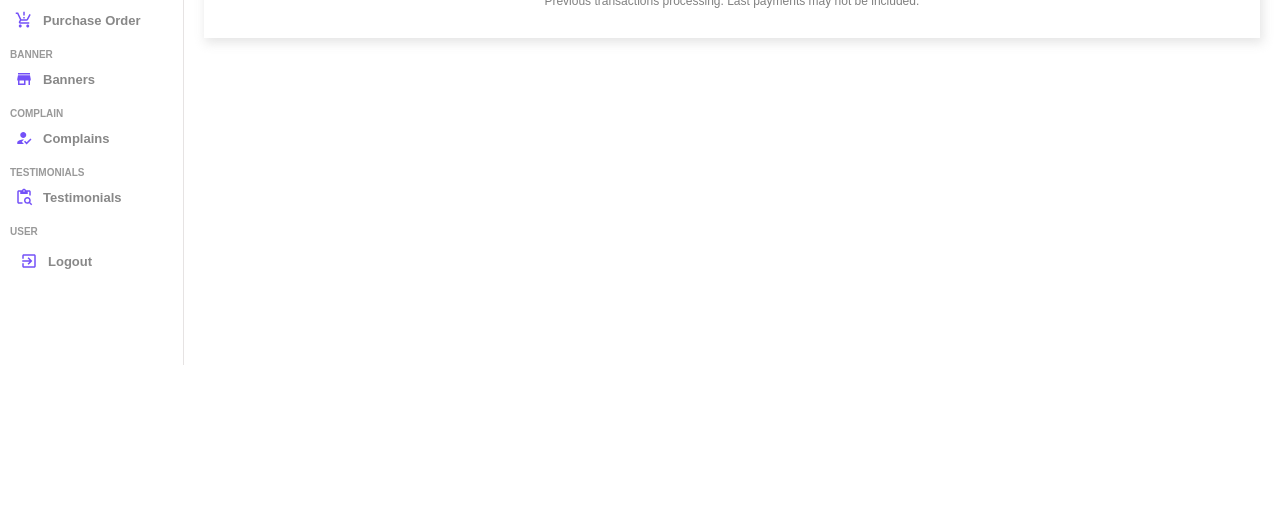
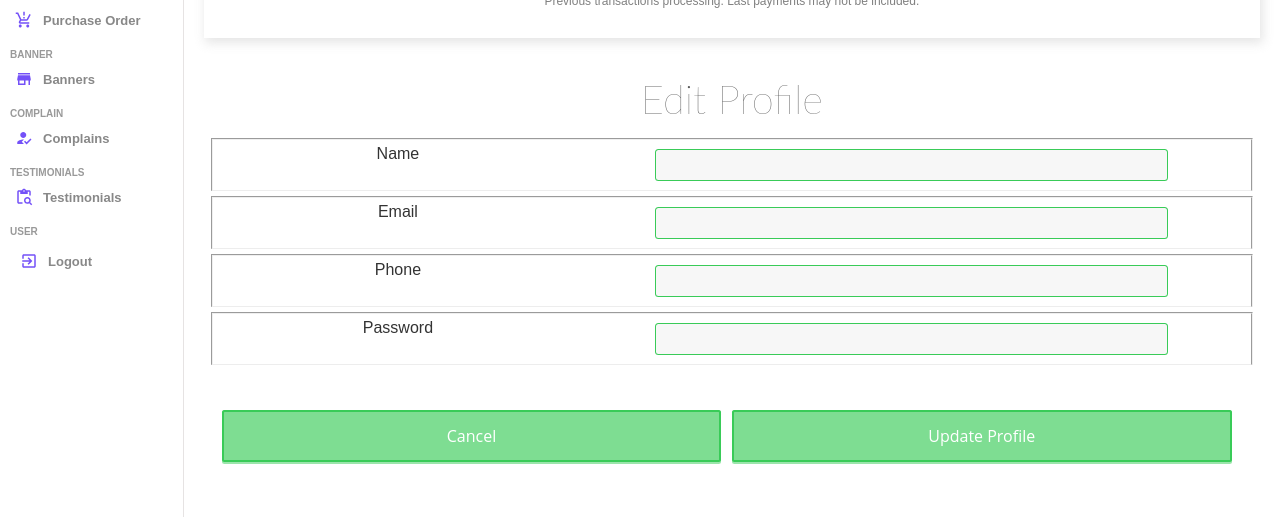
Before and after one commit to Githubpradeep23/Gym-admin-pannel, a React (Create React App) app: page /home in a window 1280 px wide. Shown: the part 435-952 px from the top of the page. Before the commit the page ends 800 px from the top, so only its background shows below. Built offline with nearby package versions, Linux system fonts and the light colour scheme; no server answers.

Commit message:
changes made to the project

```diff
--- a/package.json
+++ b/package.json
@@ -33,7 +33,6 @@
     "web-vitals": "^2.1.4"
   },
 
-
   "scripts": {
     "dev": "react-scripts start",
     "start": "serve -s build",
--- a/src/pages/Profile.jsx
+++ b/src/pages/Profile.jsx
@@ -1,60 +1,118 @@
+import axios from 'axios';
+import { useEffect,useState } from 'react';
+import './profile.css';
+
 const Profile = () => {
 
-    const submitHandle=(e)=>{
-        e.preventDefault();
-        alert(true);
+    const [name, setName] = useState("");
+    const [email, setEmail] = useState("");
+    const [phone, setPhone] = useState("");
+    const [password, setPassword] = useState("");
+
+    useEffect(() => {
+        // console.log(routeLocation.state.gym);
+        getProfile();
+
+    }, []);
+
+    const getProfile=async()=>{
+        const res=await axios.get('https://gymapibackend.herokuapp.com/api/v1/getAdminUserProfile');
+        console.log('data',res)
+        setEmail(res.data.AdminData[0].email);
+        setName(res.data.AdminData[0].name);
+        setPassword(res.data.AdminData[0].password);
+        setPhone(res.data.AdminData[0].phoneNumber);
     }
-    return (
+
+    const handleForm = async (data) => {
+        event.preventDefault();
+        var data = new FormData();
+        data.append("name", name);
+        data.append("email", email);
+        data.append("phoneNumber", phone);
+        data.append("password", password);
+        // data.append("expireAt", expireAt);
+
+        var config = {
+          method: "post",
+          url: "https://gymapibackend.herokuapp.com/api/v1/adminUpdateProfile",
+          headers: { "Content-Type": "multipart/form-data" },
+          data: data,
+        };
+
+        axios(config)
+          .then(function (response) {
+            console.log(JSON.stringify(response.data));
+            window.alert("Profile Updated Successfully")
+            // navigate('/coupan')
+          })
+          .catch(function (error) {
+            window.alert("error")
+            // console.log(error);
+          });
+      };
 
 
-        <div className="container">
-            <div className="row gutters">
-                <div className="col-xl-12 col-lg-12 col-md-12 col-sm-12 col-12">
-                    <div className="card h-100">
-                        <div className="card-body">
-                            <form onSubmit={submitHandle}>
-                                <div className="row gutters">
-                                    <div className="col-xl-12 col-lg-12 col-md-12 col-sm-12 col-12">
-                                        <h6 className="mb-2 text-primary">Profile Details</h6>
+
+    // const submitHandle = (e) => {
+    //     e.preventDefault();
+    //     alert(true);
+    // }
+    return (
+        <>
+
+            <div className="wrapper">
+                <div className="profiless">
+                    <div className="content">
+                        <h1>Edit Profile</h1>
+                        <form onSubmit={handleForm} >
+
+                            <fieldset>
+                                <div className="grid-35">
+                                    <label htmlFor="fname">Name</label>
                                 </div>
-                                    <div className="col-xl-6 col-lg-6 col-md-6 col-sm-6 col-12">
-                                        <div className="form-group">
-                                            <label for="fullName">Full Name</label>
-                                            <input type="text" className="form-control" id="fullName" placeholder="Enter full name" required />
+                                <div className="grid-65">
+                                    <input type="text" className='input' id="fname" tabIndex="1" value={name} required onChange={(e) => setName(e.target.value)} />
                                 </div>
+                            </fieldset>
+                            <fieldset>
+                                <div className="grid-35">
+                                    <label htmlFor="lname">Email</label>
                                 </div>
-                                    <div className="col-xl-6 col-lg-6 col-md-6 col-sm-6 col-12">
-                                        <div className="form-group">
-                                            <label for="eMail">Email</label>
-                                            <input type="email" className="form-control" id="eMail" placeholder="Enter email ID" required />
+                                <div className="grid-65">
+                                    <input type="email" className='input' id="lname" tabIndex="2" value={email} required onChange={(e) => setEmail(e.target.value)} />
                                 </div>
+                            </fieldset>
+                            <fieldset>
+                                <div className="grid-35">
+                                    <label htmlFor="lname">Phone</label>
                                 </div>
-                                    <div className="col-xl-6 col-lg-6 col-md-6 col-sm-6 col-12">
-                                        <div className="form-group">
-                                            <label for="phone">Phone</label>
-                                            <input type="text" className="form-control" id="phone" placeholder="Enter phone number" required />
+                                <div className="grid-65">
+                                    <input type="number" className='input' id="lname" tabIndex="2" value={phone} required onChange={(e) => setPhone(e.target.value)} />
                                 </div>
+                            </fieldset>
+
+                            <fieldset>
+                                <div className="grid-35">
+                                    <label htmlFor="lname">Password</label>
                                 </div>
-                                    <div className="col-xl-6 col-lg-6 col-md-6 col-sm-6 col-12">
-                                        <div className="form-group">
-                                            <label for="website">Password</label>
-                                            <input type="text" className="form-control" id="website" placeholder="Password" required />
+                                <div className="grid-65">
+                                    <input type="text" className='input' id="lname" tabIndex="2" value={password} required onChange={(e) => setPassword(e.target.value)} />
                                 </div>
-                                    </div>
-                                </div>
-                                <div className="row gutters">
-                                    <div className="col-xl-12 col-lg-12 col-md-12 col-sm-12 col-12">
-                                        <div className="text-right">
-                                            <button type="submit" id="submit" name="submit" className="btn btn-primary">Update Profile</button>
-                                        </div>
-                                    </div>
-                                </div>
+                            </fieldset>
+
+
+
+                            {/* <fieldset> */}
+                            <input type="button"  className="Btn cancel input" value="Cancel" />
+                            <input type="submit" className="Btn input" value="Update Profile" />
+                            {/* </fieldset> */}
+
                         </form>
                     </div>
                 </div>
             </div>
-            </div>
-        </div>
+        </>
     )
 }
 
--- a/src/pages/home/Home.jsx
+++ b/src/pages/home/Home.jsx
@@ -28,7 +28,7 @@ const Home = () => {
           <Table />
         </div> */}
 
-        {/* <Profile/> */}
+        <Profile/>
 
 
       </div>
--- /dev/null
+++ b/src/pages/profile.css
@@ -0,0 +1,455 @@
+/* @import url(https://fonts.googleapis.com/css?family=Lato:100,300,400,700);
+@import url(https://fonts.googleapis.com/css?family=Montez); */
+
+
+.profile,.content{
+  -webkit-transition: 0.5s ease;
+  -moz-transition: 0.5s ease;
+    transition: 0.5s ease;
+}
+.profile{
+  position: absolute;
+  top: 100px;
+  bottom: auto;
+  left: 0;
+  right: 0;
+  min-height: 100%;
+  height: auto;
+  width: 75%;
+  margin: 20px auto;
+  margin-bottom: 100px;
+  background-color: #fff;
+  border-top: 5px solid #39cb58;
+  border-radius: 0 0 5px 5px;
+  box-shadow: 0 2.5px 5px #ccc;
+}
+.content{
+  /* position: absolute; */
+  min-height: 100%;
+  height: 100%;
+  width: 95%;
+  margin: 2.5% auto;
+  left: 0;
+  right: 0;
+  top: 0;
+  bottom: 0;
+  /*border: 1px solid #eee;*/
+  /*background-color: yellow;*/
+  overflow: hidden;
+}
+.short-info{
+  position: relative;
+  min-height: 100px;
+  height: auto;
+  width: 97.5%;
+  margin: 1.5% auto;
+  /*background-color: #f5f5f5;*/
+  background-color: #fff;
+  background-color: #f2ecee;
+  /*border-top: 2px solid #39cb58;*/
+  border-radius: 2.5px;
+  /*box-shadow: inset 0 -1.5px #ddd;*/
+}
+.details{
+  width: 97.5%;
+  /*background-color: red;*/
+  margin: 2.5px auto;
+}
+.tab-heads{
+  color: #777;
+  margin: 0 2.5px;
+}
+.tabs{
+  height: 200px;
+  width: 97.5%;
+  margin: 0 auto;
+  /* border-top: 2.5px solid #39cb58; */
+  background-color: #f2ecee;
+  border-radius: 2.5px;
+  /* background-color: #f3f3f3; */
+}
+span.fa-envelope{
+  position: absolute;
+  top: 22%;
+  left: 56%;
+  color: #39cb58;
+}
+span.photo{
+  position: relative;
+  height: 80px;
+  width: 80px;
+  border-radius: 5px;
+  margin: 10px 0 2.5px;
+  display: block;
+  top: 10%;
+  left: 10%;
+  overflow: hidden;
+  background: #ddd url("https://www.adtechnology.co.uk/images/UGM-default-user.png");
+  background-size: 100%;
+  border-radius: 100%;
+  border: 2px solid #ddd;
+}
+span.photo:after{
+  content: " Add Profile Pic ";
+  text-align: center;
+  position: absolute;
+  left: 0;
+  z-index: 2;
+  padding: 35% 0 65%;
+  height: 0;
+  width: 100%;
+  opacity: 0;
+  color: #222;
+  background-color: rgba(0,0,0,0.25);
+  background-size: 100%;
+  transition: 0.35s ease-in-out;
+  overflow: hidden;
+  border-radius: 100%;
+}
+span.photo:hover:after{
+  bottom: 0;
+  opacity: 1;
+  color: #fff;
+}
+/*  */
+
+span.name,span.links > h3,h4{
+  font-family: Lato;
+  /*font-weight: 200;*/
+}
+span.name{
+  position: absolute;
+  top: 20%;
+  left: 25%;
+  color: #555;
+  font-size: 18px;
+}
+/* label{
+  color: #555;
+  line-height: 2.1em;
+  margin-left: 10px;
+}
+label[for="avatar"]{
+  line-height: 120px;
+} */
+.btn{
+  /* position: absolute; */
+  top: 45%;
+  left: 25%;
+  /* color: #fff; */
+  /* background-color: rgba(57,203,88,0.65); */
+  background-color: #ddd;
+  padding: 10px 15px;
+  border-radius: 3px;
+  box-shadow: inset 0 0 0 2px #39cb58,
+              0 2px 0 0 rgba(57,203,88,0.5);
+  cursor: pointer;
+  transition: 0.5s ease;
+}
+span.btn:hover{
+  opacity: 1;
+  color: #fff;
+  background-color: rgba(57,203,88,1);
+  /* background-color: #39cb58; */
+}
+.profile:hover .btn{
+    opacity: 1;
+}
+.short-info span h3,h4{
+  display: inline-block;
+  margin: 0;
+}
+
+div.circles{
+  width: 100%;
+  margin: 0 auto;
+}
+span.fa-users{
+  color: #777;
+  margin-left: 1px;
+  margin: 7px 7px 2.5px;
+}
+span.fa-users:after{
+  content: "Circles";
+  font-family: Lato;
+  margin-left: 3px;
+  color: #777;
+}
+.myCircle{
+  height: 200px;
+  width: 97.5%;
+  margin: 0 auto;
+  background-color: #f2ecee;
+  border-radius: 2.5px;
+}
+
+/*Circles Styles
+=========================*/
+.myCircle #tabs ul li:nth-child(1){
+  margin: 0;
+  padding: 0px 5px 10px;
+  /*margin-top: 5px;*/
+  background-color: white;
+  border-radius: 0 0 0 30px;
+}
+.myCircle #tabs ul li:nth-child(2){
+  margin-left: -3px;
+  padding: 0 5px 10px;
+  border-radius: 0 0 30px 0;
+  background-color: white;
+}
+.myCircle #tabs .active{
+  border-bottom: none;
+  padding-left: 10px;
+}
+.myCircle #tabs{
+  padding: 0;
+  margin: 0;
+}
+.fa-twitter,.fa-facebook,.fa-github{
+  height: 20px;
+  width: 20px;
+  text-align: center;
+  line-height: 20px;
+  padding: 2.5px;
+  margin-left: -15px;
+}
+
+/*.input Fields Styles
+=========================*/
+fieldset textarea,.input{
+  font-family: Open Sans;
+  font-size: 15px;
+  color: #333;
+  background-color: #f7f7f7;
+  box-shadow: 0 0 0 1px #39cb58;
+  padding: 5px;
+  width: 75%;
+  margin: 5px auto;
+  border: 0;
+  border-radius: 2.5px;
+  outline: 0;
+  transition: 0.3s ease;
+}
+fieldset textarea{
+  min-height: 40px;
+  max-height: 60px;
+}
+fieldset textarea:hover,.input:hover{
+  box-shadow: 0 0 0 1px #39cb58;
+  background-color: #fff;
+}
+fieldset textarea:focus,.input:focus{
+  box-shadow: 0 0 0 1px #39cb58,
+              inset 0 2px 5px -1px rgba(0,0,0,0.25);
+}
+
+.grid-35{
+  width: 35%;
+  float: left;
+  font-weight: 500;
+  color: #333;
+  /* text-align: left; */
+}
+.grid-65{
+  position: relative;
+  width: 65%;
+  float: right;
+  font-family: Source Sans Pro;
+  font-weight: 300;
+  font-size: 17px;
+}
+#tabs-1 div,#tabs-2 div,#tabs-3 div{
+  border-bottom: 1px solid #ddd;
+}
+
+/*Tabs Styles
+=========================*/
+#tabs {
+  width: 97.5%;
+  margin: 0 auto;
+  position: relative;
+  -webkit-transition: all 0.5s ease;
+  -moz-transition: all 0.5s ease;
+    transition: all 0.5s ease;
+}
+#tabs-1,#tabs-2,#tabs-3{
+  width: 95%;
+  margin: 0 auto;
+  /*margin-top: 5px;*/
+  padding: 5px 10px;
+  line-height: 1.3em;
+  padding-bottom: 10px;
+  font-family: Open Sans;
+  background-color: #f2ecee;
+  border-radius: 0 2.5px 2.5px 2.5px;
+  -webkit-transition: all 0.5s ease;
+  -moz-transition: all 0.5s ease;
+  transition: all 0.5s ease;
+}
+#tabs ul{
+  margin: 0 auto;
+  padding: 0;
+}
+#tabs ul li{
+  display: inline-block;
+  margin: 0;
+  padding: 0 7px;
+  width: 65px;
+  text-align: center;
+  padding-bottom: 5px;
+  -webkit-transition: all 0.5s ease;
+  -moz-transition: all 0.5s ease;
+     transition: all 0.5s ease;
+}
+#tabs ul li a{
+  outline: 0;
+  text-decoration: none;
+  padding: 0 3px 0 0;
+  /* background-color: #222; */
+  font-family: Open Sans;
+  margin: 0;
+  -webkit-transition: all 0.5s ease;
+  -moz-transition: all 0.5s ease;
+     transition: all 0.5s ease;
+}
+
+.ui-state-hover{
+  border-bottom: 2.5px solid #aaa;
+}
+.ui-state-active{
+  color: #38cc85;
+  border-bottom: 2.5px solid #39cb58;
+}
+
+/* #CLEARFIX HACK
+=========================*/
+.clear:after{
+  content: " ";
+  display: table;
+  clear: both;
+}
+
+/* Edit View
+======================*/
+.content h1{
+  text-align: center;
+  color: #555;
+  font-family: Lato;
+  font-size: 40px;
+  font-weight: 200;
+  margin: 5px auto 15px auto;
+}
+select{
+  width: 80%;
+  padding: 7px 10px;
+  background-color: #f5f5f5;
+  border: 1px solid #39cb58;
+  border-radius: 2.5px;
+  outline: 0;
+}
+select option{
+  padding: 5px;
+}
+fieldset{
+  text-align: center;
+  /* background-color: rgba(0,0,0,0.01); */
+  margin-bottom: 5px;
+  padding: 5px;
+  box-sizing: border-box;
+  border-bottom: 1px solid rgba(0,0,0,0.07);
+}
+/* fieldset:last-child{
+  border-bottom: none;
+} */
+.input.Btn{
+  width: 48%;
+  float: left;
+  display: block;
+  margin: 40px auto;
+  margin-left: 1%;
+  padding: 15px 0;
+  font-size: 16px;
+  color: #fff;
+  cursor: pointer;
+  background-color: rgba(57,203,88,0.65);
+  box-shadow: inset 0 0 0 2px #39cb58,
+              0 2px 0 0 rgba(57,203,88,0.5);
+  transition: 0.5s ease;
+}
+.input.Btn:hover{
+  background-color: rgba(57,203,88,1);
+}
+
+/* Header Bar
+===========================*/
+/* .navbar{
+  padding: 10px;
+  box-shadow: 0 2.5px 10px rgba(0,0,0,0.5);
+} */
+div.logo{
+/*    margin: 0 auto;*/
+/*    text-align: center;*/
+    font-size: 30px;
+    font-family:"Source Sans Pro";
+    color:#39cb58;
+    width: 100%;
+/*    display: inline-block;*/
+    /*    position: absolute;*/
+/*    top:0px;*/
+/*    left:0;*/
+    right: 0;
+    z-index: 2;
+}
+span.logo-part{
+    color:#fff;
+    background-color: #39cb58;
+    padding: 2px 5.5px 0px 10px;
+    border-radius:100%;
+    margin-bottom:15px;
+    font-family: "Montez";
+}
+
+
+/* .navbar-nav li a{
+  padding-left: 8.5px;
+  padding-right: 8.5px;
+  font-size: 12px;
+  transition: 0.5s ease;
+} */
+/* .navbar-nav li a > span.fa:before{
+  margin-right: 5px;
+} */
+
+
+
+/*Media Queries
+=========================*/
+@media only screen and (min-width: 768px){ /*Desktop*/
+  .profile{
+    width: 450px;
+  }
+  /* .search{
+    float: none;
+    left: 0;
+    right: 0;
+    margin: 0 auto;
+  } */
+}
+@media only screen and (max-width: 768px){ /*Tablet*/
+  .profile{
+    width: 70%;
+  }
+  /* .search{
+    top: 0;
+    left: 0;
+    right: 0;
+    display: block;
+    margin: 0 auto;
+  } */
+}
+@media only screen and (min-width: 320px) and (max-width: 520px){ /*Phone*/
+  .profile{
+    width: 90%;
+  }
+}
```
Lines whose indentation alone changed are shown as unchanged.
